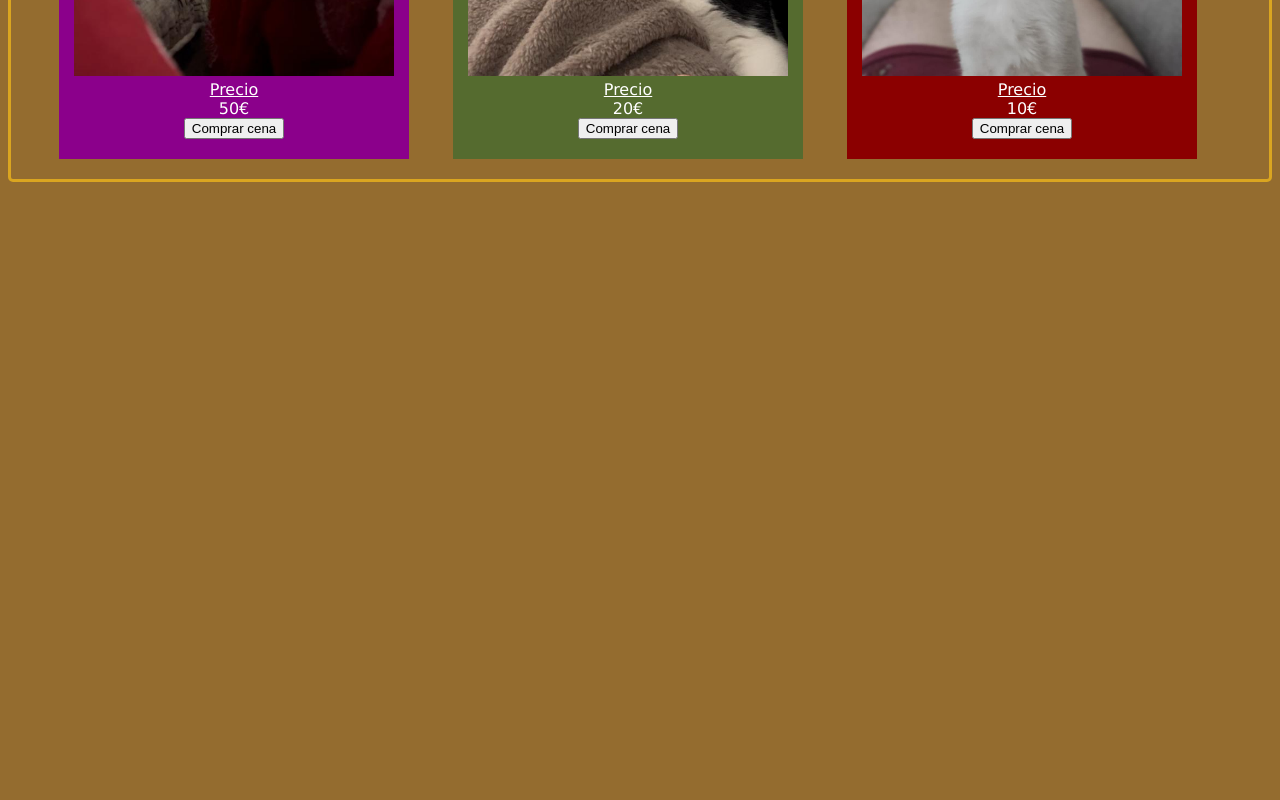
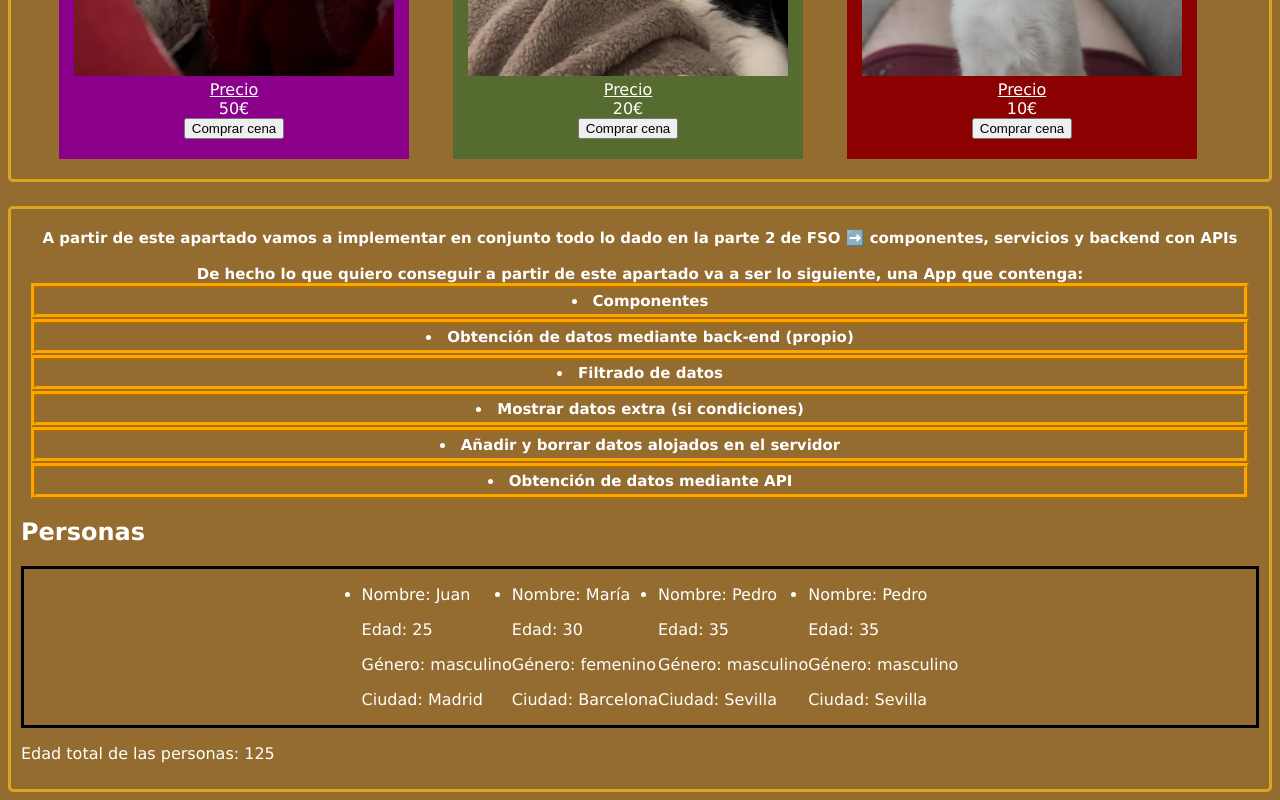
Before and after one commit to Aerendyll/fso-react-app-build-project, a React (Vite) app: page / in a window 1280 px wide. Shown: the part 1611-2411 px from the top of the page. Before the commit the page ends 1801 px from the top, so only its background shows below. Built offline with nearby package versions, Linux system fonts and the light colour scheme.

Commit message:
fso-react-app-project

```diff
--- a/src/App.css
+++ b/src/App.css
@@ -83,3 +83,15 @@ body {
   flex-direction: column;
   gap: 24px;
 }
+
+.personArr{
+  border: 3px solid #000;
+  display: flex;
+  justify-content: center;
+  flex-wrap: wrap;
+}
+
+.liPt3{
+ padding: 4px;
+ border: 5px ridge orange
+}
--- a/src/App.jsx
+++ b/src/App.jsx
@@ -7,6 +7,7 @@ import imagenSopaPlatano from "./img/foto-sopaplatano.jpg";
 import Gato from "./Gato";
 import { ToastContainer } from "react-toastify";
 import "react-toastify/dist/ReactToastify.css";
+import PersonArray from "./components/PersonArray";
 
 const gatos = [
   {
@@ -89,8 +90,9 @@ function App() {
         </h2>
         <h2 className="totalPay">Total a pagar : {total} €</h2>
         <div className="cajaCentral">
-          {gatos.map((gate) => (
+          {gatos.map((gate, index) => (
             <Gato
+              key={index}
               nombre={gate.nombre}
               color={gate.color}
               precio={gate.precio}
@@ -100,6 +102,23 @@ function App() {
           <ToastContainer />
         </div>
       </div>
+
+      <div className="div1">
+        <h2 className="h2texto">
+          A partir de este apartado vamos a implementar en conjunto todo lo dado
+          en la parte 2 de FSO ➡️ componentes, servicios y backend con APIs{" "}
+          <br /> <br />
+          De hecho lo que quiero conseguir a partir de este apartado va a ser lo
+          siguiente, una App que contenga:
+         <li className="liPt3">Componentes</li>
+         <li className="liPt3">Obtención de datos mediante back-end (propio)</li>
+         <li className="liPt3">Filtrado de datos</li>
+         <li className="liPt3">Mostrar datos extra (si condiciones)</li>
+         <li className="liPt3">Añadir y borrar datos alojados en el servidor</li>
+         <li className="liPt3">Obtención de datos mediante API</li>
+        </h2>
+        <PersonArray />
+      </div>
     </div>
   );
 }
--- /dev/null
+++ b/src/components/PersonArray.jsx
@@ -0,0 +1,58 @@
+import React from 'react'
+import { useState } from 'react';
+
+
+
+  const PersonArray = () => {
+    const [totalAge,setTotalAge] = useState(0)
+    const personArr = [
+    {
+      nombre: "Juan",
+      edad: 25,
+      genero: "masculino",
+      ciudad: "Madrid"
+    },
+    {
+      nombre: "María",
+      edad: 30,
+      genero: "femenino",
+      ciudad: "Barcelona"
+    },
+    {
+      nombre: "Pedro",
+      edad: 35,
+      genero: "masculino",
+      ciudad: "Sevilla"
+    },
+    {
+        nombre: "Pedro",
+        edad: 35,
+        genero: "masculino",
+        ciudad: "Sevilla"
+      },
+
+  ];
+
+
+
+    return (
+      <div>
+        <h2>Personas</h2>
+        <ul className='personArr'>
+          {personArr.map((person, index) => (
+            <li key={index}>
+              <p>Nombre: {person.nombre}</p>
+              <p>Edad: {person.edad}</p>
+              <p>Género: {person.genero}</p>
+              <p>Ciudad: {person.ciudad}</p>
+
+            </li>
+          ))}
+        </ul>
+        <p>Edad total de las personas: {personArr.reduce((total, person) => total + person.edad, totalAge)}</p>
+
+      </div>
+    );
+  };
+
+  export default PersonArray;
```
